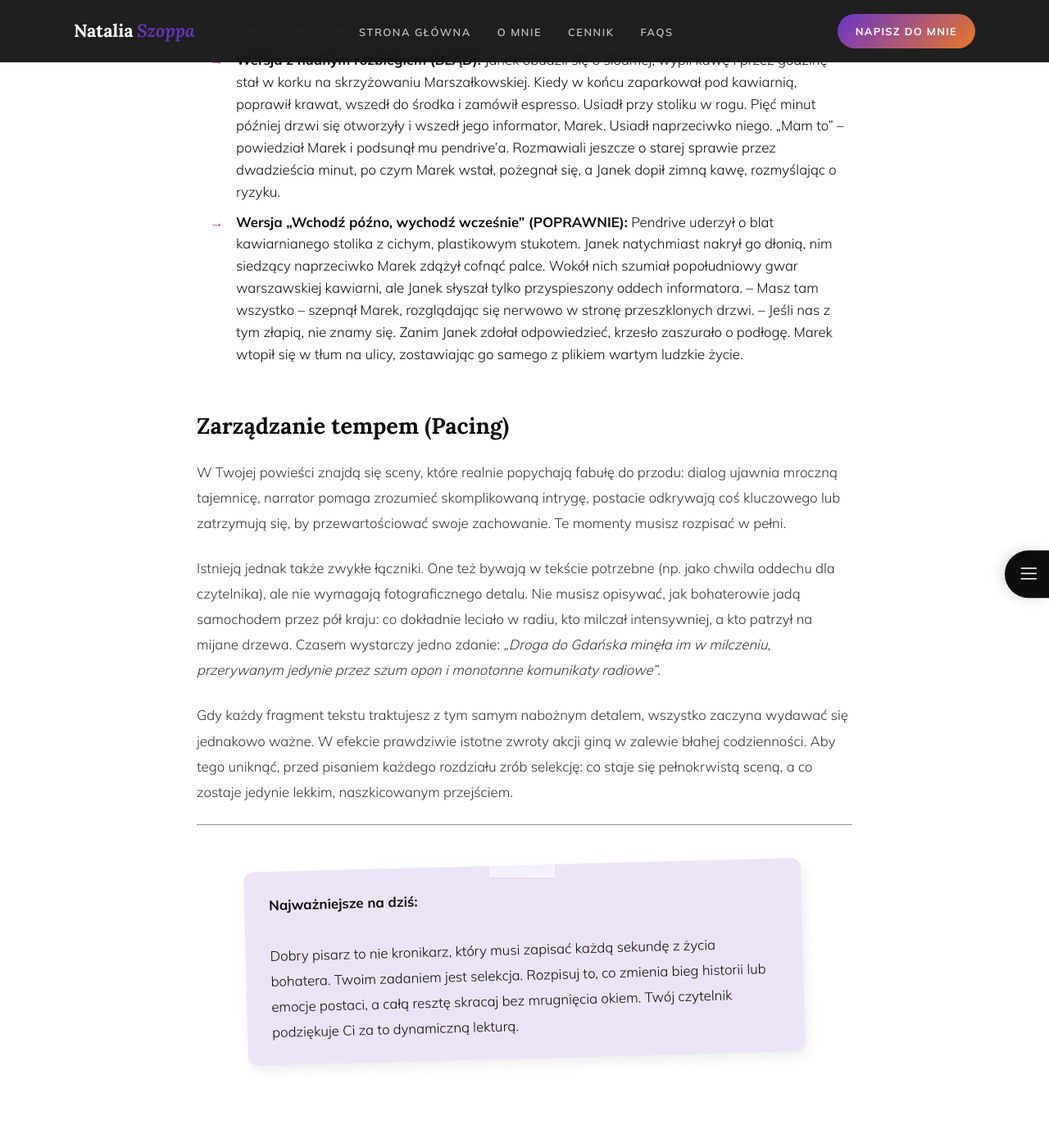
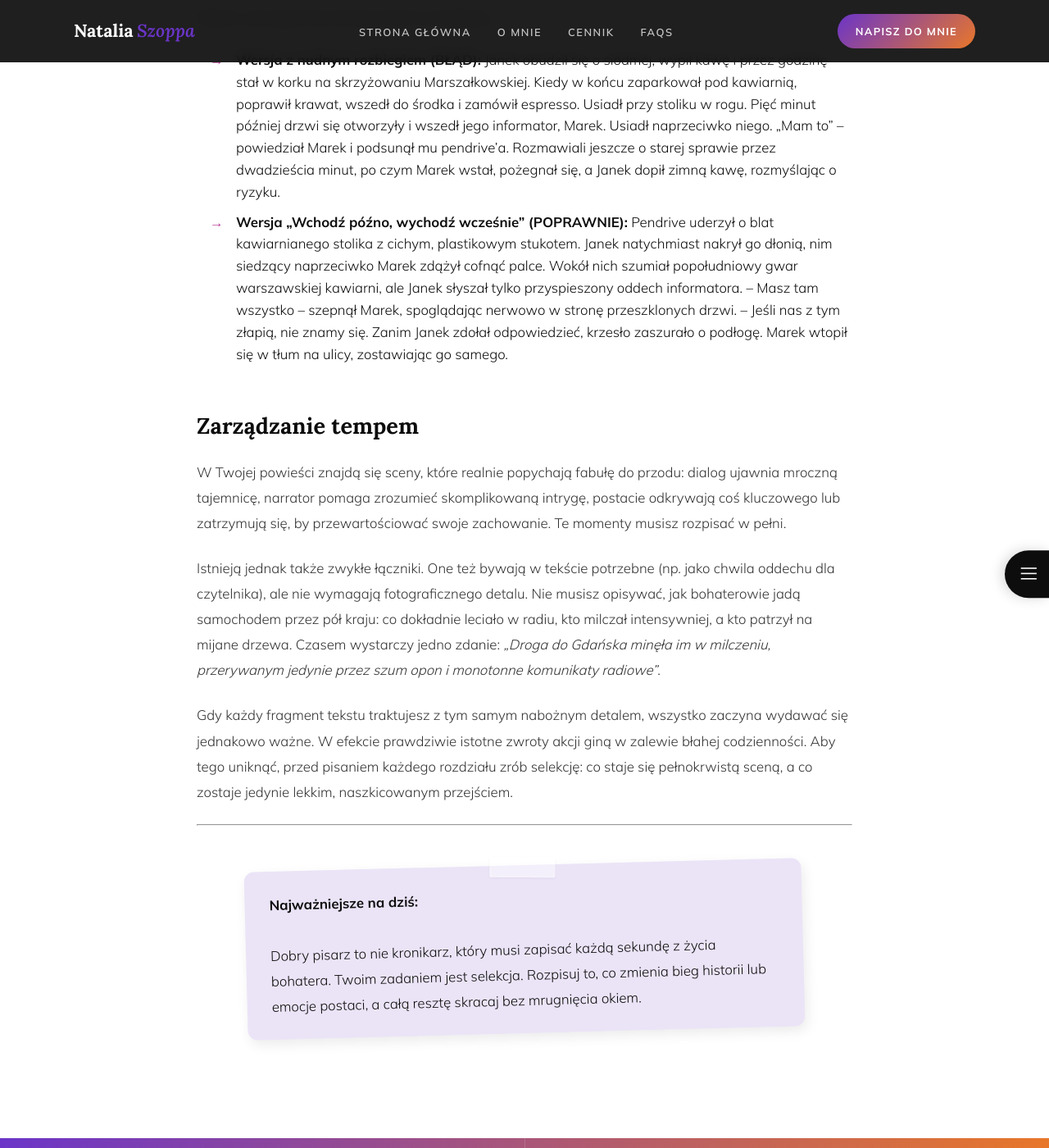
Before and after one commit to Bonnie00726/nataliaszoppa, a Jekyll site: the page built from _posts/2026-06-06-rozpisywac-czy-streszczac.md, in a window 1280 px wide and 1400 px high, scrolled down 4091 px. Shown: the whole window at 82% size. Built offline with Jekyll 4.4.1, drawn with Linux system fonts in a browser that asks for light colours; comment, search, counter and statistics services are not loaded; some of the changed text lies outside the part shown.

Commit message:
Update 2026-06-06-rozpisywac-czy-streszczac.md

```diff
--- a/_posts/2026-06-06-rozpisywac-czy-streszczac.md
+++ b/_posts/2026-06-06-rozpisywac-czy-streszczac.md
@@ -64,10 +64,10 @@ Zobacz, jak ogromną różnicę robi to w praktyce:
 
 * **Wersja z nudnym rozbiegiem (BŁĄD):** Janek obudził się o siódmej, wypił kawę i przez godzinę stał w korku na skrzyżowaniu Marszałkowskiej. Kiedy w końcu zaparkował pod kawiarnią, poprawił krawat, wszedł do środka i zamówił espresso. Usiadł przy stoliku w rogu. Pięć minut później drzwi się otworzyły i wszedł jego informator, Marek. Usiadł naprzeciwko niego. „Mam to” – powiedział Marek i podsunął mu pendrive’a. Rozmawiali jeszcze o starej sprawie przez dwadzieścia minut, po czym Marek wstał, pożegnał się, a Janek dopił zimną kawę, rozmyślając o ryzyku.
 * **Wersja „Wchodź późno, wychodź wcześnie” (POPRAWNIE):** Pendrive uderzył o blat kawiarnianego stolika z cichym, plastikowym stukotem. Janek natychmiast nakrył go dłonią, nim siedzący naprzeciwko Marek zdążył cofnąć palce. Wokół nich szumiał popołudniowy gwar warszawskiej kawiarni, ale Janek słyszał tylko przyspieszony oddech informatora.
-– Masz tam wszystko – szepnął Marek, rozglądając się nerwowo w stronę przeszklonych drzwi. – Jeśli nas z tym złapią, nie znamy się.
-Zanim Janek zdołał odpowiedzieć, krzesło zaszurało o podłogę. Marek wtopił się w tłum na ulicy, zostawiając go samego z plikiem wartym ludzkie życie.
+– Masz tam wszystko – szepnął Marek, spoglądając nerwowo w stronę przeszklonych drzwi. – Jeśli nas z tym złapią, nie znamy się.
+Zanim Janek zdołał odpowiedzieć, krzesło zaszurało o podłogę. Marek wtopił się w tłum na ulicy, zostawiając go samego.
 
-<h2 id="zarzadzanie-tempem">Zarządzanie tempem (Pacing)</h2>
+<h2 id="zarzadzanie-tempem">Zarządzanie tempem</h2>
 
 W Twojej powieści znajdą się sceny, które realnie popychają fabułę do przodu: dialog ujawnia mroczną tajemnicę, narrator pomaga zrozumieć skomplikowaną intrygę, postacie odkrywają coś kluczowego lub zatrzymują się, by przewartościować swoje zachowanie. Te momenty musisz rozpisać w pełni.
 
@@ -79,5 +79,5 @@ Gdy każdy fragment tekstu traktujesz z tym samym nabożnym detalem, wszystko za
 
 <div class="sticky-note">
     <strong>Najważniejsze na dziś:</strong><br><br>
-    Dobry pisarz to nie kronikarz, który musi zapisać każdą sekundę z życia bohatera. Twoim zadaniem jest selekcja. Rozpisuj to, co zmienia bieg historii lub emocje postaci, a całą resztę skracaj bez mrugnięcia okiem. Twój czytelnik podziękuje Ci za to dynamiczną lekturą.
+    Dobry pisarz to nie kronikarz, który musi zapisać każdą sekundę z życia bohatera. Twoim zadaniem jest selekcja. Rozpisuj to, co zmienia bieg historii lub emocje postaci, a całą resztę skracaj bez mrugnięcia okiem.
 </div>
```
Also changed, not shown: other parts of _posts/2026-06-06-rozpisywac-czy-streszczac.md (+3 -3 lines).
